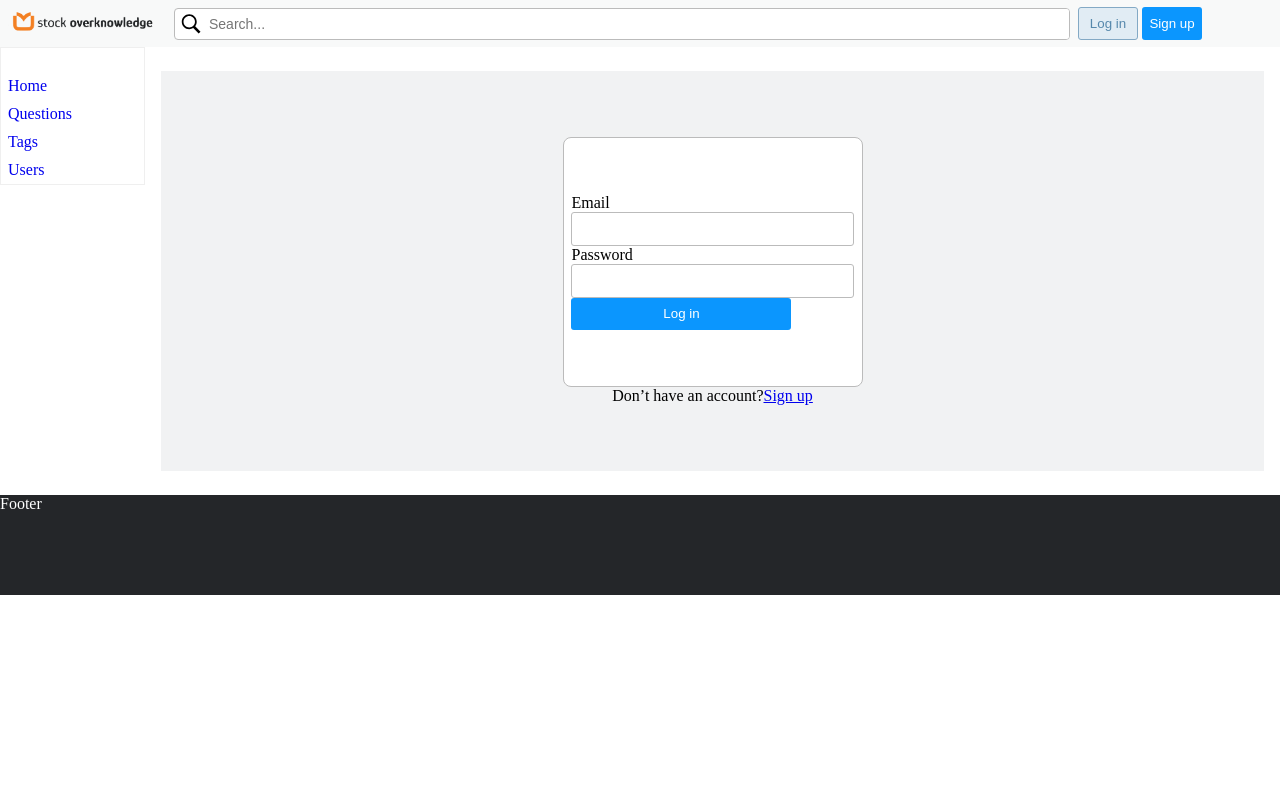
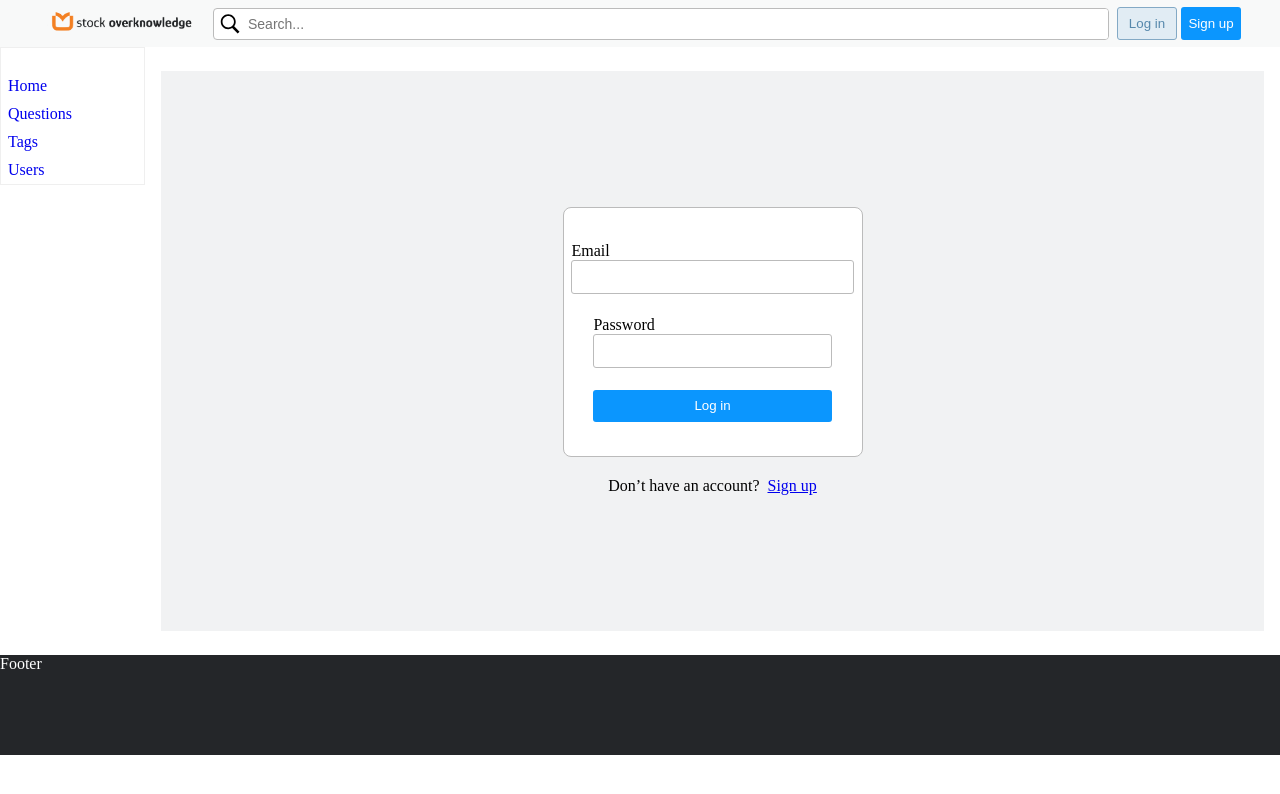
Before and after one commit to Iandayy/stackoverflow, a React (Create React App) app in the folder client/: page /login in a window 1280 px wide. Shown: the top 794 px of the page. Built offline with nearby package versions, Linux system fonts and the light colour scheme.

Commit message:
modified login & signup screen

```diff
--- a/client/src/components/Common/TopBar.jsx
+++ b/client/src/components/Common/TopBar.jsx
@@ -1,23 +1,19 @@
 /* eslint-disable react/prop-types */
 import React from 'react'; // eslint-disable-line no-unused-vars
 import { Link, useNavigate } from 'react-router-dom';
-import { useSetRecoilState, useRecoilValue } from 'recoil';
-import isAuthState from '../../state/isLoginState';
+import { useRecoilValue, useSetRecoilState } from 'recoil';
 import styled from 'styled-components';
 import LogoImg from '../../assets/logo.png';
+import isAuthState from '../../state/isLoginState';
 
 const TopBarWrapper = styled.div`
   display: flex;
   flex-direction: row;
+  justify-content: center;
   align-items: center;
   background-color: #f8f9f9;
   width: 100%;
   height: 47px;
-  /* font-size: 1em; */
-  /* margin: 1em; */
-  /* padding: 0.25em 1em; */
-  /* border: 2px solid palevioletred; */
-  /* border-radius: 3px; */
 `;
 
 const Logo = styled.img`
@@ -79,6 +75,7 @@ const SignUp = styled.button`
     cursor: pointer;
   }
 `;
+
 const TopBar = ({ children }) => {
   const setIsLogin = useSetRecoilState(isAuthState);
   const isLogin = useRecoilValue(isAuthState);
@@ -106,14 +103,14 @@ const TopBar = ({ children }) => {
       </Form>
       {isLogin && <button onClick={logoutHandler}>Log out</button>}
       {!isLogin && (
-        <div>
+        <>
           <Link to="/login">
             <LogIn>Log in</LogIn>
           </Link>
           <Link to="/signup">
             <SignUp>Sign up</SignUp>
           </Link>
-        </div>
+        </>
       )}
     </TopBarWrapper>
   );
--- a/client/src/components/User/LogIn.jsx
+++ b/client/src/components/User/LogIn.jsx
@@ -1,11 +1,9 @@
+import axios from 'axios';
 import { useState } from 'react'; // eslint-disable-line no-unused-vars
 import { Link, useNavigate } from 'react-router-dom';
 import { useSetRecoilState } from 'recoil';
-import axios from 'axios';
+import styled from 'styled-components';
 import isAuthState from '../../state/isLoginState';
-import styled from 'styled-components';
-
-// axios.defaults.withCredentials = 'include';
 
 const Section = styled.section`
   display: flex;
@@ -13,7 +11,7 @@ const Section = styled.section`
   align-items: center;
   justify-content: center;
   width: 100%;
-  height: 50vh;
+  height: 70vh;
   background-color: #f1f2f3;
 `;
 
@@ -30,19 +28,22 @@ const LogInContainer = styled.div`
   /* box-shadow:  */
 `;
 
-// const FormWrapper = styled.form`
-//   width: 220px;
-//   height: 32px;
-// `;
+const Form = styled.form`
+  display: flex;
+  flex-flow: row wrap;
+  justify-content: center;
+  align-content: space-evenly;
+  height: 90%;
+`;
 
 const Label = styled.label`
   display: flex;
   flex-direction: column;
-  flex-basis: 30%;
+  flex-basis: 80%;
 `;
 
 const Input = styled.input`
-  width: 100%;
+  /* width: 100%; */
   padding: 7.8px 9.1px;
   border: 1px solid #bbb;
   font-size: 14px;
@@ -50,7 +51,7 @@ const Input = styled.input`
 `;
 
 const LogInBtn = styled.button`
-  width: 220px;
+  flex-basis: 80%;
   height: 32px;
   color: white;
   background-color: #0b96fe;
@@ -60,6 +61,10 @@ const LogInBtn = styled.button`
     background-color: #0073cc;
     cursor: pointer;
   }
+`;
+
+const LinkBox = styled.div`
+  margin-top: 20px;
 `;
 
 const LogIn = () => {
@@ -98,10 +103,11 @@ const LogIn = () => {
         localStorage.setItem('Authorization', jwtToken);
 
         alert('로그인 되었습니다 !');
+        navigate('/');
       })
       .catch((e) => {
         console.log('err', e);
-        alert('에러입니다 !');
+        alert('이메일과 비밀번호를 다시 확인해주세요.');
       });
 
     setInputValue({
@@ -110,13 +116,12 @@ const LogIn = () => {
     });
 
     setIsLogin((prev) => !prev);
+  };
 
-    navigate('/');
-  };
   return (
     <Section>
       <LogInContainer>
-        <form
+        <Form
           id="login-form"
           action="/v1/members/login"
           method="post"
@@ -146,12 +151,12 @@ const LogIn = () => {
             />
           </Label>
           <LogInBtn>Log in</LogInBtn>
-        </form>
+        </Form>
       </LogInContainer>
-      <div>
-        Don’t have an account?
+      <LinkBox>
+        Don’t have an account?&nbsp;&nbsp;
         <Link to="/signup">Sign up</Link>
-      </div>
+      </LinkBox>
     </Section>
   );
 };
--- a/client/src/components/User/SignUp.jsx
+++ b/client/src/components/User/SignUp.jsx
@@ -1,8 +1,6 @@
+import axios from 'axios';
 import { useState } from 'react'; // eslint-disable-line no-unused-vars
 import { Link, useNavigate } from 'react-router-dom';
-
-import axios from 'axios';
-
 import styled from 'styled-components';
 
 const Section = styled.section`
@@ -11,7 +9,7 @@ const Section = styled.section`
   align-items: center;
   justify-content: center;
   width: 100%;
-  height: 50vh;
+  height: 70vh;
   background-color: #f1f2f3;
 `;
 
@@ -27,19 +25,22 @@ const SignUpContainer = styled.div`
   border-radius: 8px;
 `;
 
-// const FormWrapper = styled.div`
-//   width: 220px;
-//   height: 32px;
-// `;
+const Form = styled.form`
+  display: flex;
+  flex-flow: row wrap;
+  justify-content: center;
+  align-content: space-evenly;
+  height: 90%;
+`;
 
 const Label = styled.label`
   display: flex;
   flex-direction: column;
-  flex-basis: 22%;
+  flex-basis: 80%;
 `;
 
 const Input = styled.input`
-  width: 100%;
+  /* width: 100%; */
   padding: 7.8px 9.1px;
   border: 1px solid #bbb;
   font-size: 14px;
@@ -47,9 +48,8 @@ const Input = styled.input`
 `;
 
 const SignUpBtn = styled.button`
-  /* flex-basis: 22%; */
-  width: 220px;
-  height: 33px;
+  flex-basis: 80%;
+  height: 32px;
   color: white;
   background-color: #0b96fe;
   border: none;
@@ -58,6 +58,10 @@ const SignUpBtn = styled.button`
     background-color: #0073cc;
     cursor: pointer;
   }
+`;
+
+const LinkBox = styled.div`
+  margin-top: 20px;
 `;
 
 const SignUp = () => {
@@ -91,6 +95,7 @@ const SignUp = () => {
       })
       .then(() => {
         alert('회원가입 되었습니다 ! 환영합니다 :)');
+        navigate('/login');
       })
       .catch((e) => {
         console.log('err', e);
@@ -102,14 +107,12 @@ const SignUp = () => {
       email: '',
       password: '',
     });
-
-    navigate('/login');
   };
 
   return (
     <Section>
       <SignUpContainer>
-        <form
+        <Form
           id="signup-form"
           action="/v1/members"
           method="post"
@@ -151,12 +154,12 @@ const SignUp = () => {
             />
           </Label>
           <SignUpBtn>Sign up</SignUpBtn>
-        </form>
+        </Form>
       </SignUpContainer>
-      <div>
-        Already have an account?
+      <LinkBox>
+        Already have an account?&nbsp;&nbsp;
         <Link to="/login">Log in</Link>
-      </div>
+      </LinkBox>
     </Section>
   );
 };
```
Also changed, not shown: 1 other file (tests, documents, lock files or other folders).
